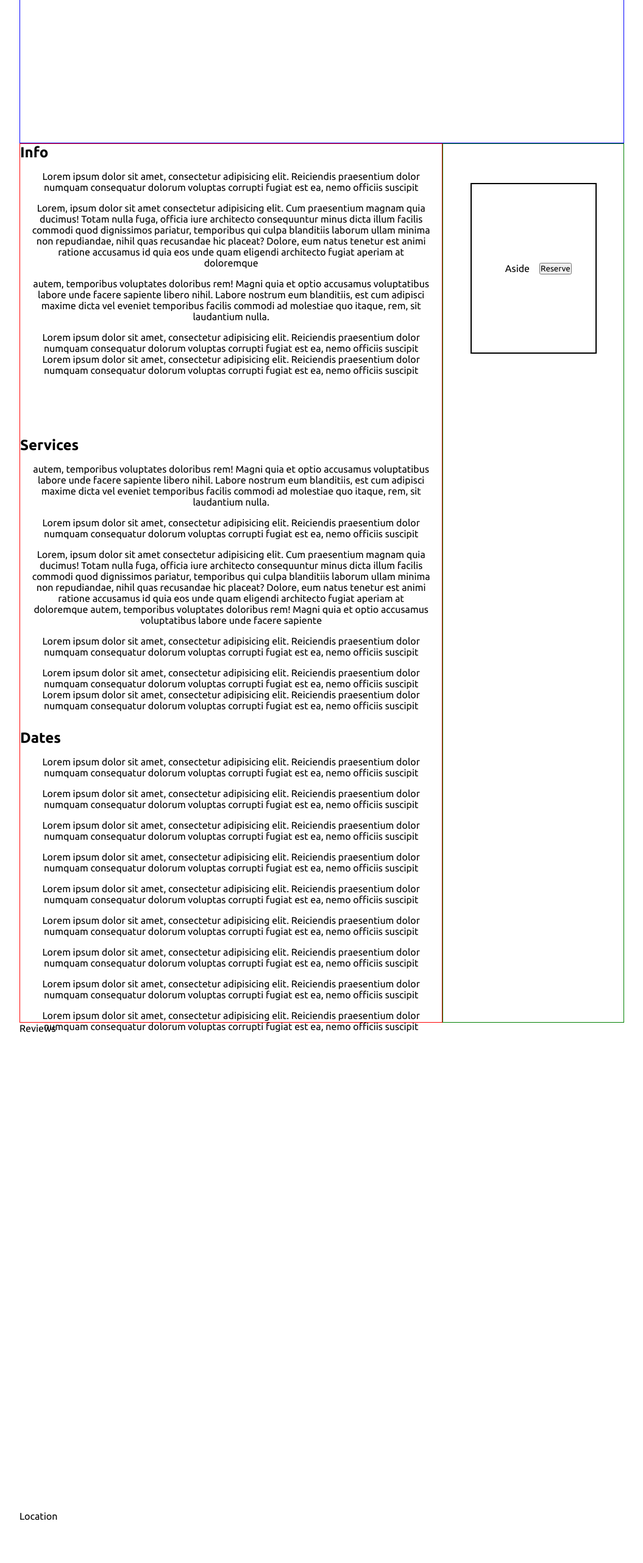
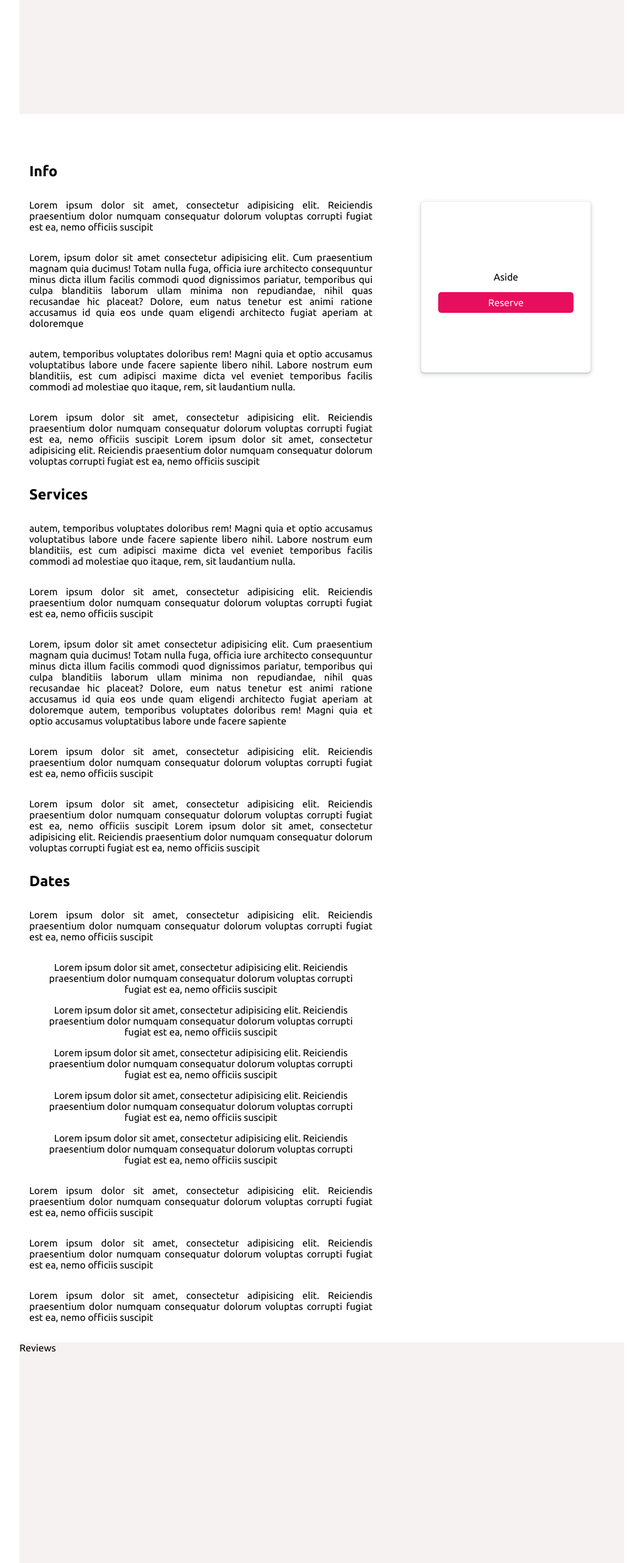
Before and after one commit to Haimyess/100daysofcode, a React (Create React App) app: page /scroll in a window 1280 px wide. Shown: the part 234-2797 px from the top of the page at 61% size, without its empty margins (112-1167 px from the left). Before the commit the page ends 2729 px from the top, so only its background shows below. Built offline with nearby package versions, Linux system fonts and the light colour scheme.

Commit message:
Added some styles

```diff
--- a/src/styles/onscroll.css
+++ b/src/styles/onscroll.css
@@ -5,12 +5,15 @@
     width: 85%;
     margin: 0 auto;
 }
-
-.stick {
+/* .nav-container-stick {
+    transition: .5s ease-in-out ;
+} */
+/* .stick {
     position: sticky;
     top: 0;
     margin-bottom: 3rem;
-}
+
+}  */
 
 .main-container {
     padding: 0 3rem;
@@ -18,33 +21,48 @@
 .first-section {
 
     height: 40vh;
-    border: 1px solid blue;
+    /* border: 1px solid #000; */
+    background-color: rgb(246, 242, 242);
 
 }
 .second-section {
     /* height: 100vh; */
     display: flex;
+    margin-top: 5rem;
 
 }
 
 #left {
-    width: 70%;
-    border: 1px solid red;
+    width: 60%;
+    /* border: 1px solid red; */
 
 }
 
-#left > * {
-    height: 60vh;
+#left > section > p {
+  text-align: justify;
+  margin: 2rem 0;
+
+}
+#left > section {
+  padding:  0 1rem;
+
 }
 
+
+
 #right {
-    border: 1px solid green;
-    width: 30%;
+    /* border: 1px solid green; */
+    width: 40%;
+}
 
+.third-section {
+    height: 50vh;
+    background-color: rgb(246, 242, 242);
 }
-.third-section {
-    height: 100vh;
-
+.fourth-section {
+    margin-top: 3rem;
+    height: 50vh;
+    background-color: rgb(246, 242, 242);
 }
 
 .list {
@@ -52,30 +70,62 @@
     gap: 1rem;
     list-style: none;
 }
+.subnav-container {
+   width: 85%;
+   margin: 0 auto;
+}
 
 .subnav {
-
-
+   position: fixed;
+   top: 0px;
+   left: 0;
+   right: 0;
+   background-color: #fff;
+   box-shadow: rgba(0, 0, 0, 0.1) 0px 1px 0px;
+   padding: .2rem 0;
+   z-index: 9999;
 }
 
 .subnav-list {
 
+
+    display: flex;
     list-style: none;
+    gap: 1rem;
+    padding: 1rem 0;
+    padding-left: 3rem;
+    border-bottom: #444;
 }
 
 .subnav-item {
+    border-bottom: #444;
+
 
 
 }
 
 .aside-container {
-    border: 2px solid black;
+    /* border: 2px solid black; */
     width: 70%;
     height: 35vh;
-    margin: 4rem  auto;
+    margin: 4rem  -20px 2rem 4rem;
     position: sticky;
     top: 100px;
     display: flex;
+    flex-direction: column;
+    align-items: center;
     justify-content: center;
     align-items: center;
+    box-shadow: rgba(60, 64, 67, 0.3) 0px 1px 2px 0px, rgba(60, 64, 67, 0.15) 0px 2px 6px 2px;
+    border-radius: 5px;
 }
+
+.btn-reserve {
+    border: none;
+    border-radius: 5px;
+    padding: .5rem 1.5rem;
+    font-size: 1rem;
+    width: 80%;
+    color: rgb(253, 244, 244);
+    background-color: rgb(231, 14, 94);
+}
```
